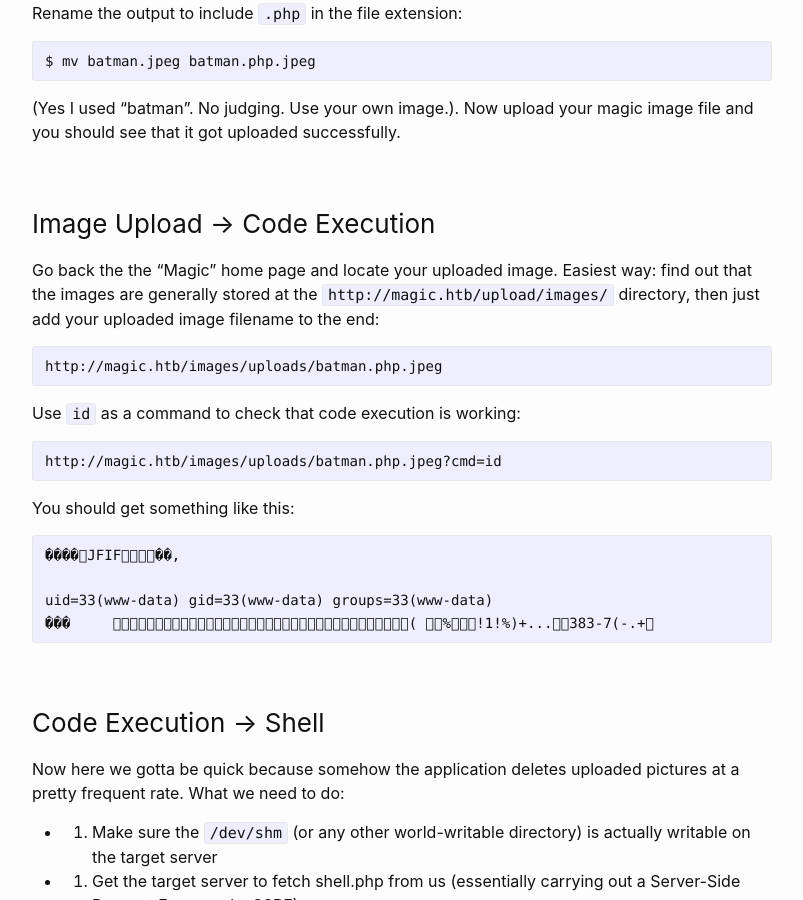
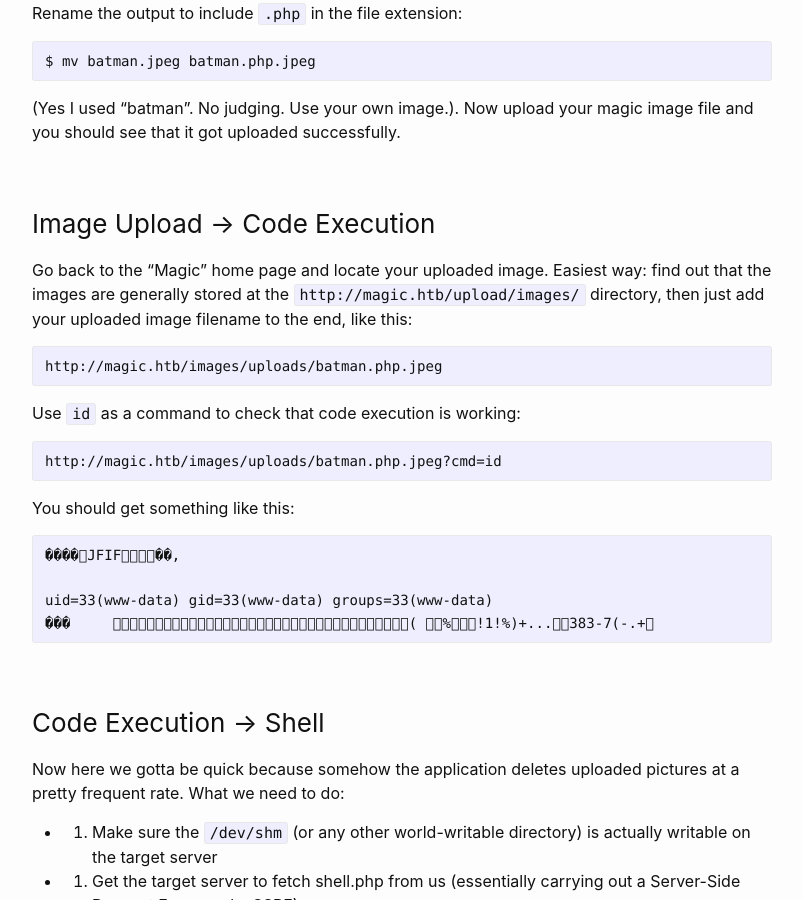
Before and after one commit to ongyuann/ongyuann.github.io, a Jekyll site: the page built from _posts/2020-08-23-htb-magic.md, in a window 1280 px wide and 900 px high, scrolled down 1743 px. Shown: the whole window, without its empty margins (238-1041 px from the left). Built offline with Jekyll 4.4.1, drawn with Linux system fonts in a browser that asks for light colours.

Commit message:
Update 2020-08-23-htb-magic.md

````diff
--- a/_posts/2020-08-23-htb-magic.md
+++ b/_posts/2020-08-23-htb-magic.md
@@ -62,7 +62,7 @@ $ mv batman.jpeg batman.php.jpeg
 (Yes I used "batman". No judging. Use your own image.). Now upload your magic image file and you should see that it got uploaded successfully.
 
 ### Image Upload -> Code Execution
-Go back the the "Magic" home page and locate your uploaded image. Easiest way: find out that the images are generally stored at the `http://magic.htb/upload/images/` directory, then just add your uploaded image filename to the end:
+Go back to the "Magic" home page and locate your uploaded image. Easiest way: find out that the images are generally stored at the `http://magic.htb/upload/images/` directory, then just add your uploaded image filename to the end, like this:
 ```
 http://magic.htb/images/uploads/batman.php.jpeg
 ```
````
